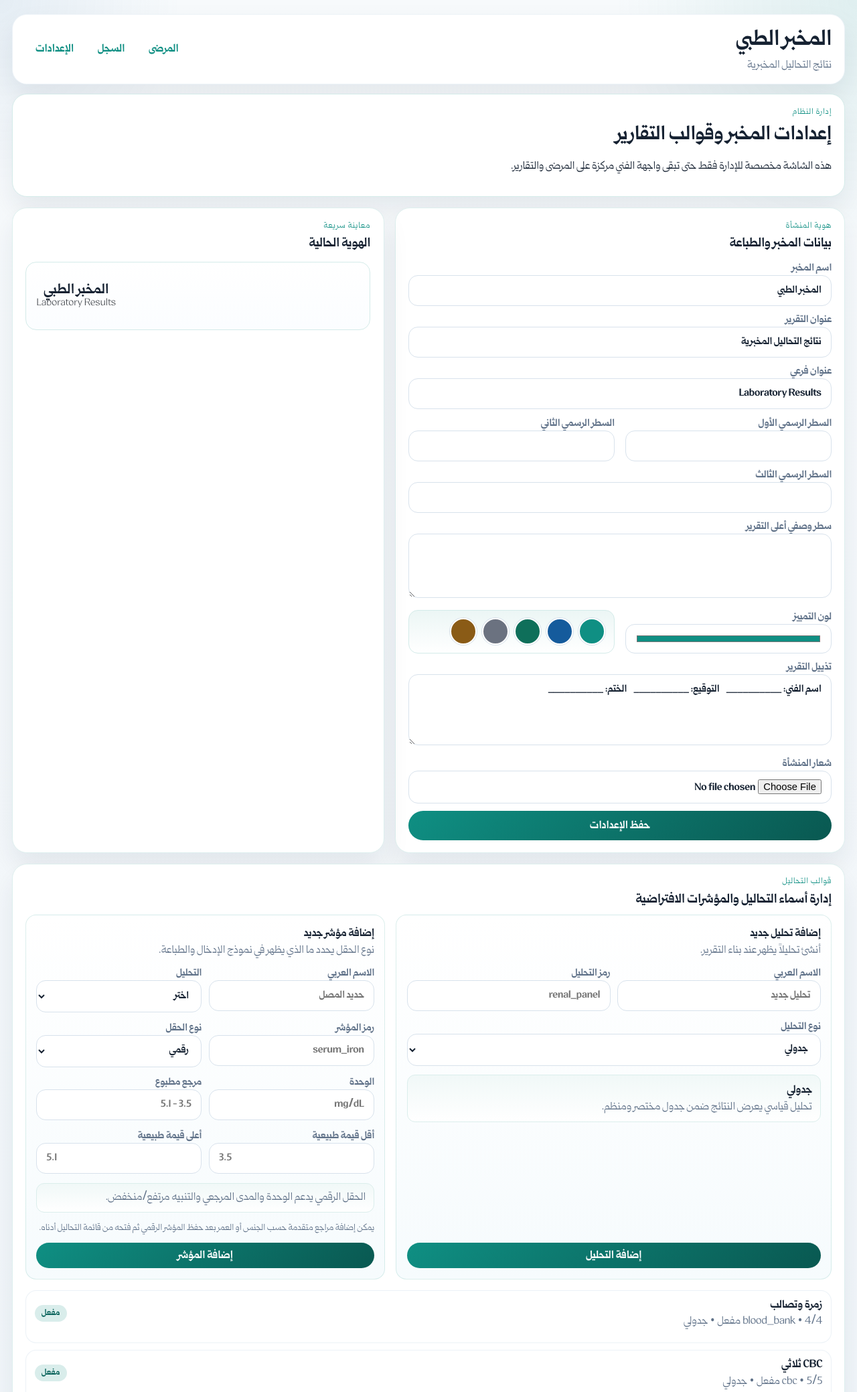
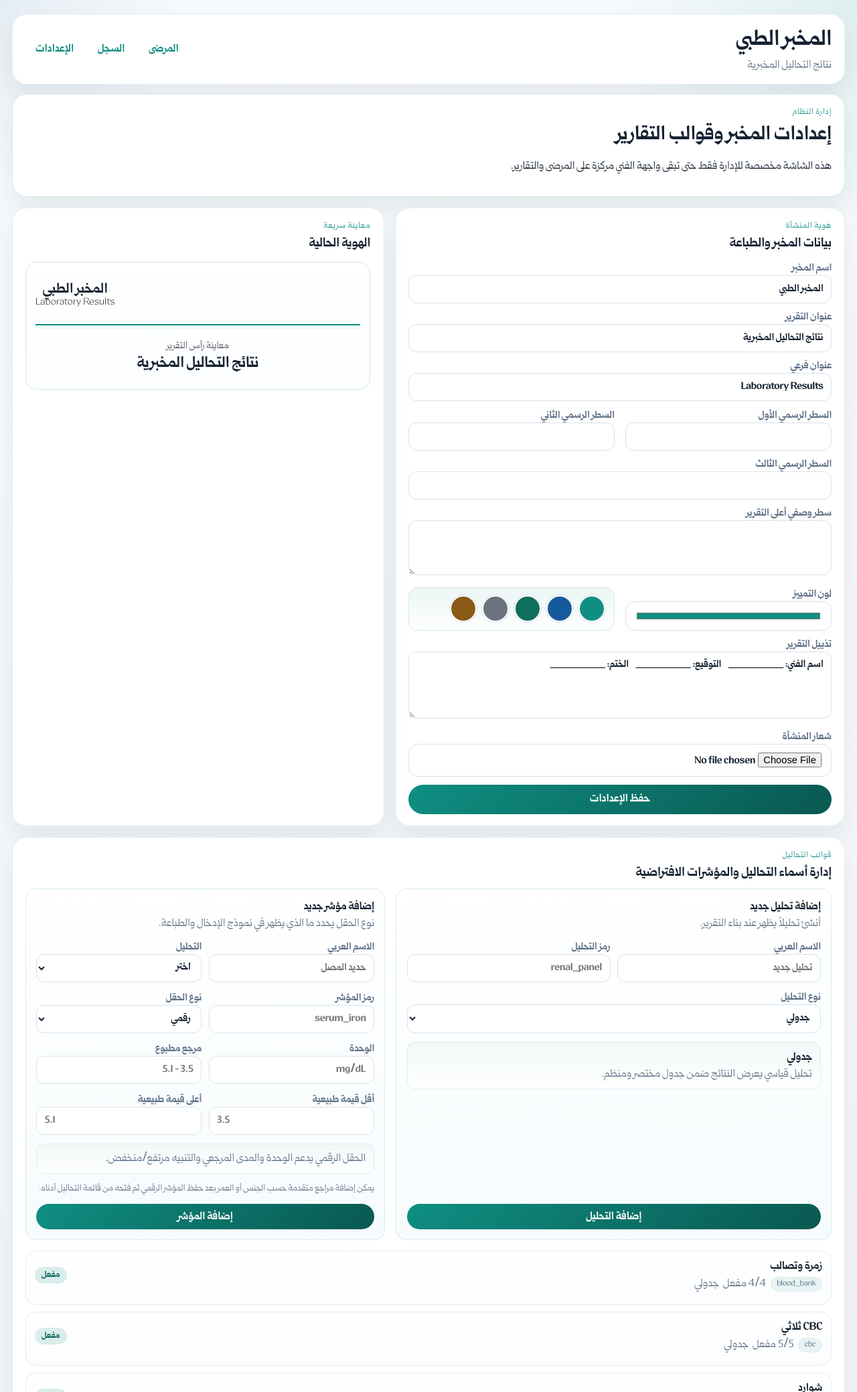
Before and after one commit to bunrots/LabDesk, a Flask app: page /settings in a window 1280 px wide. Shown: the top 2079 px of the page at 67% size. Run offline with Flask 3, Linux system fonts and the light colour scheme; data comes from the database, SQL or seed files in the repository.

Commit message:
Align settings page with report editor design

```diff
--- a/labdesk/static/app.css
+++ b/labdesk/static/app.css
@@ -714,6 +714,18 @@ main {
   border-color: color-mix(in srgb, var(--accent) 14%, white);
 }
 
+.settings-panel input:not([type="file"]):not([type="color"]):not([type="checkbox"]),
+.settings-panel select,
+.settings-panel textarea {
+  border-radius: 12px;
+  min-height: 42px;
+  padding: 0.58rem 0.72rem;
+}
+
+.settings-panel textarea {
+  min-height: 82px;
+}
+
 .settings-heading-tight {
   margin-bottom: 0.6rem;
 }
@@ -769,7 +781,7 @@ main {
 
 .settings-header-preview {
   background: linear-gradient(180deg, #fff, #fbfdff);
-  padding: 0.95rem 1rem;
+  padding: 0.85rem 0.9rem;
 }
 
 .settings-preview-logo {
@@ -777,8 +789,29 @@ main {
   width: 58px;
 }
 
+.settings-preview-document {
+  display: grid;
+  gap: 0.35rem;
+}
+
 .settings-preview-letterhead {
   min-height: 70px;
+}
+
+.settings-preview-accent {
+  margin: 0.05rem 0 0.25rem;
+}
+
+.settings-preview-title {
+  margin: 0;
+}
+
+.settings-preview-title h1 {
+  font-size: 1.18rem;
+}
+
+.settings-preview-title p {
+  font-size: 0.88rem;
 }
 
 .type-help-card,
@@ -805,7 +838,9 @@ main {
 }
 
 .settings-template-card {
-  padding: 0.6rem 0.75rem;
+  background: linear-gradient(180deg, #fff, #fcfdff);
+  border-color: rgba(21, 91, 156, 0.1);
+  padding: 0.65rem 0.75rem;
 }
 
 .settings-inline-form {
@@ -831,8 +866,10 @@ main {
 }
 
 .settings-test-editor {
-  border-radius: 12px;
-  padding: 0.6rem 0.7rem;
+  background: linear-gradient(180deg, #fff, #fbfdff);
+  border: 1px solid rgba(21, 91, 156, 0.08);
+  border-radius: 14px;
+  padding: 0.7rem 0.75rem;
 }
 
 .settings-test-head {
@@ -847,14 +884,16 @@ main {
   align-items: end;
   display: grid;
   gap: 0.45rem;
-  grid-template-columns: repeat(3, minmax(0, 1fr));
+  grid-template-columns: repeat(4, minmax(0, 1fr));
 }
 
 .settings-test-footer {
   align-items: center;
+  border-top: 1px dashed color-mix(in srgb, var(--accent) 12%, white);
   display: flex;
   justify-content: space-between;
-  margin-top: 0.4rem;
+  margin-top: 0.45rem;
+  padding-top: 0.45rem;
 }
 
 .settings-test-footer-actions {
@@ -902,6 +941,27 @@ main {
 .settings-builder-card > .compact-action {
   align-self: stretch;
   width: 100%;
+}
+
+.settings-summary-meta {
+  align-items: center;
+  display: flex;
+  flex-wrap: wrap;
+  gap: 0.4rem;
+  margin-top: 0.18rem;
+}
+
+.settings-code-chip {
+  background: color-mix(in srgb, var(--accent) 10%, white);
+  border: 1px solid color-mix(in srgb, var(--accent) 14%, white);
+  border-radius: 999px;
+  color: var(--muted);
+  direction: ltr;
+  display: inline-flex;
+  font-size: 0.74rem;
+  line-height: 1;
+  padding: 0.24rem 0.55rem;
+  unicode-bidi: plaintext;
 }
 
 .report-brand {
@@ -1066,7 +1126,7 @@ main {
 .meta-time-stamp {
   color: #3e4c5d;
   display: inline-block;
-  font-size: 0.76rem;
+  font-size: 0.84rem;
   unicode-bidi: plaintext;
 }
 
@@ -1270,10 +1330,14 @@ main {
 }
 
 .range-row {
+  background: linear-gradient(180deg, #fff, #fbfdff);
+  border: 1px solid rgba(21, 91, 156, 0.08);
+  border-radius: 12px;
   align-items: end;
   display: grid;
   gap: 0.35rem;
   grid-template-columns: 0.7fr 1.15fr 1.15fr 0.9fr 0.9fr 1.1fr auto;
+  padding: 0.45rem;
 }
 
 .range-row input,
@@ -1313,6 +1377,7 @@ main {
   .layout-report,
   .hero-card-wide,
   .template-test-grid,
+  .settings-test-grid,
   .item-table-head,
   .item-table-row {
     grid-template-columns: 1fr;
--- a/labdesk/templates/settings/index.html
+++ b/labdesk/templates/settings/index.html
@@ -87,6 +87,7 @@
         </div>
       </div>
       <div class="profile-preview settings-preview-card settings-header-preview">
+        <div class="settings-preview-document">
           <header class="report-letterhead settings-preview-letterhead" aria-hidden="true">
             <div class="letterhead-left">
               <div class="report-brand report-brand-left">
@@ -107,6 +108,15 @@
               </div>
             </div>
           </header>
+          <div class="report-accent-line settings-preview-accent"></div>
+          <section class="report-main-title settings-preview-title">
+            <p class="report-kicker">معاينة رأس التقرير</p>
+            <h1>{{ profile.report_title }}</h1>
+            {% if profile.header_notes %}
+              <p>{{ profile.header_notes }}</p>
+            {% endif %}
+          </section>
+        </div>
       </div>
     </section>
   </div>
@@ -222,7 +232,11 @@
           <summary class="template-summary">
             <div class="template-summary-copy">
               <strong>{{ section.name_ar }}</strong>
-              <p class="muted">{{ section.code }} • {{ section.active_test_count }}/{{ section.tests|length }} مفعل • {{ section_type_info[section.section_type]['label'] }}</p>
+              <div class="settings-summary-meta">
+                <span class="settings-code-chip">{{ section.code }}</span>
+                <span class="muted">{{ section.active_test_count }}/{{ section.tests|length }} مفعل</span>
+                <span class="muted">{{ section_type_info[section.section_type]['label'] }}</span>
+              </div>
             </div>
             <span class="section-pill">{{ "مفعل" if section.is_active else "مخفي" }}</span>
           </summary>
@@ -250,7 +264,10 @@
                 <div class="settings-test-head">
                   <div>
                     <strong>{{ test.label_ar }}</strong>
-                    <p class="muted settings-code-line">{{ test.test_code }} • {{ "رقمي" if test.result_type == "numeric" else "اختيار" if test.result_type == "choice" else "نصي" }}</p>
+                    <div class="settings-summary-meta">
+                      <span class="settings-code-chip">{{ test.test_code }}</span>
+                      <span class="muted">{{ "رقمي" if test.result_type == "numeric" else "اختيار" if test.result_type == "choice" else "نصي" }}</span>
+                    </div>
                   </div>
                   <label class="checkbox-label checkbox-align-end settings-activation-toggle">
                     <input name="is_active" type="checkbox" {% if test.is_active %}checked{% endif %}>
```
Lines whose indentation alone changed are shown as unchanged.
